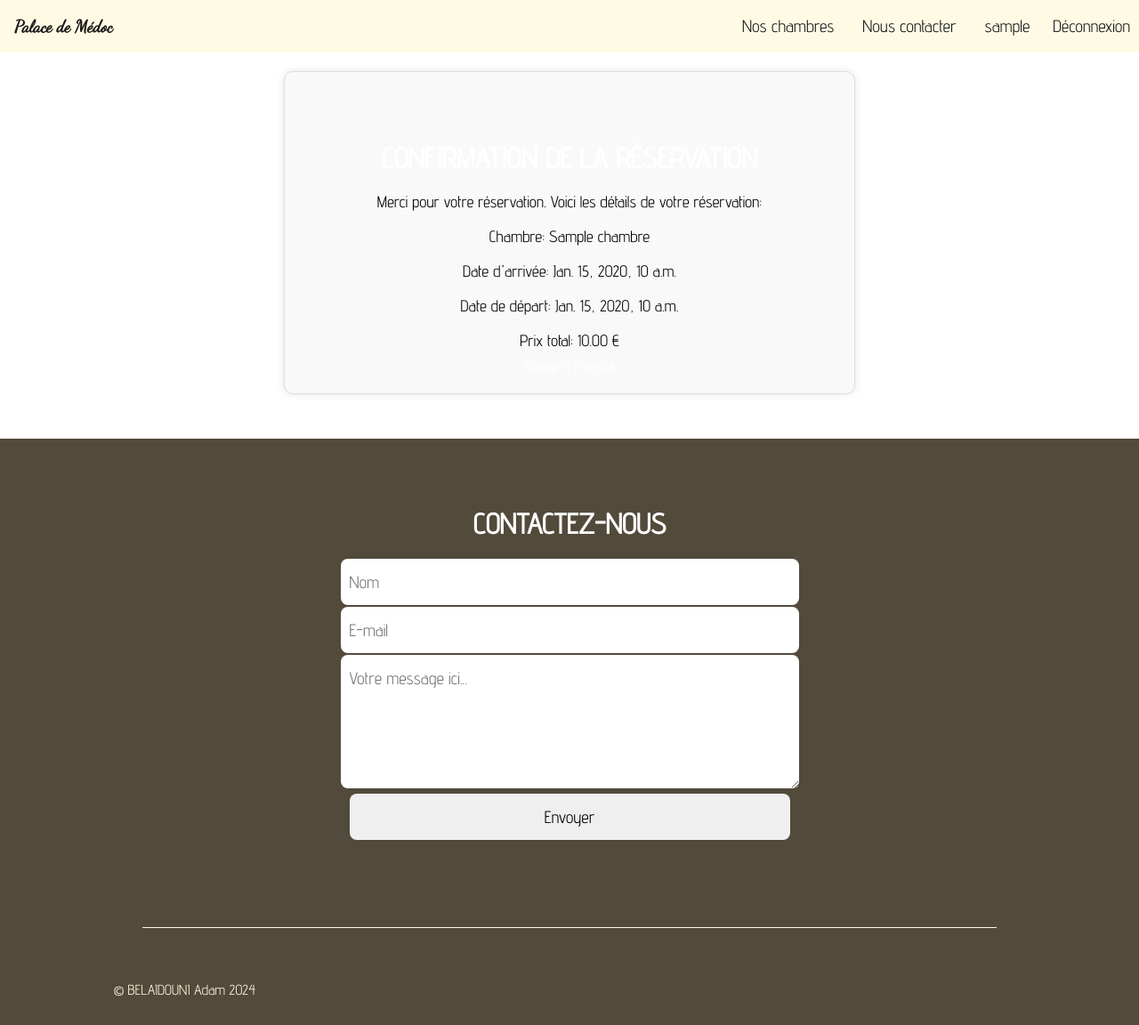
After one commit to AdamDz69/HotelReservation, a Django app: page /confirm_reservation/1 in a window 1280 px wide. The commit adds this page. Shown: the whole page at 89% size. Run offline with Django 5.2, Linux system fonts and the light colour scheme; a user stored in the database is signed in; tables that the repository leaves empty hold one stand-in row (values such as "Sample post").

Commit message:
mise à jour projet

```diff
--- a/hotel_reservation/settings.py
+++ b/hotel_reservation/settings.py
@@ -110,6 +110,11 @@ AUTH_PASSWORD_VALIDATORS = [
 # Internationalization
 # https://docs.djangoproject.com/en/5.0/topics/i18n/
 
+
+LOGIN_URL = 'login'
+LOGIN_REDIRECT_URL = 'index'
+LOGOUT_REDIRECT_URL = 'login'
+
 LANGUAGE_CODE = 'en-us'
 
 TIME_ZONE = 'UTC'
@@ -137,3 +142,4 @@ STATICFILES_DIRS = [
 # https://docs.djangoproject.com/en/5.0/ref/settings/#default-auto-field
 
 DEFAULT_AUTO_FIELD = 'django.db.models.BigAutoField'
+PASSWORD_RESET_REDIRECT_URL = 'password_reset_done'
--- a/reservApp/models.py
+++ b/reservApp/models.py
@@ -17,6 +17,7 @@ class Reservation(models.Model):
     start = models.DateTimeField(null=True, blank=True)
     end = models.DateTimeField(null=True, blank=True)
     chambre = models.ForeignKey(Chambre, on_delete=models.CASCADE, related_name='reservations', null=True, blank=True)
+    author = models.ForeignKey('auth.User', on_delete=models.CASCADE, null=True, blank=True)
 
     class Meta:
         db_table = "reservations"
--- a/reservApp/templates/base.html
+++ b/reservApp/templates/base.html
@@ -2,38 +2,78 @@
 <!DOCTYPE html>
 <html lang="fr">
   <head>
-    <meta charset="UTF-8">
+    <meta charset="UTF-8" />
     <title>Palace de Médoc</title>
-    <link rel="stylesheet" href="style/dz.css">
-    <link rel="stylesheet" href="https://cdnjs.cloudflare.com/ajax/libs/font-awesome/4.7.0/css/font-awesome.css">
+    <link rel="stylesheet" href="style/dz.css" />
+    <link
+      rel="stylesheet"
+      href="https://cdnjs.cloudflare.com/ajax/libs/font-awesome/4.7.0/css/font-awesome.css"
+    />
   </head>
   <body>
     <header>
+      {% if user.is_authenticated %}
       <nav>
         <ul>
-                <li id="logo"><a href="{% url 'index' %}"><p2>Palace de Médoc</p2></a></li>
-                <li><a href="#contact"><p2>Nous contacter</p2></a></li>
-                <li><a href="ggmap.html"><p2>Nous trouver</p2></a></li>
-                <li><a href="{% url 'chambres' %}"><p2>Nos chambres</p2></a></li>
+          <li id="logo">
+            <a href="{% url 'index' %}"><p2>Palace de Médoc</p2></a>
+          </li>
+          <li>
+            <form action="{% url 'logout' %}" method="post">
+              {% csrf_token %}
+              <button type="submit" id="buttonDeconnexion">Déconnexion</button>
+            </form>
+          </li>
+          <li>
+            <a href="#">{{user}}</a>
+          </li>
+          <li>
+            <a href="#contact"><p2>Nous contacter</p2></a>
+          </li>
+          <li>
+            <a href="{% url 'chambres' %}"><p2>Nos chambres</p2></a>
+          </li>
         </ul>
       </nav>
+      {% else %}
+      <nav>
+        <ul>
+          <li id="logo">
+            <a href="{% url 'index' %}"><p2>Palace de Médoc</p2></a>
+          </li>
+          <li>
+            <a href="{% url 'login' %}"><p2>Se connecter</p2></a>
+          </li>
+          <li>
+            <a href="#contact"><p2>Nous contacter</p2></a>
+          </li>
+          <li>
+            <a href="ggmap.html"><p2>Nous trouver</p2></a>
+          </li>
+          <li>
+            <a href="{% url 'chambres' %}"><p2>Nos chambres</p2></a>
+          </li>
+        </ul>
+      </nav>
+      {% endif %}
     </header>
 
     <div id="content">
       <!-- Le contenu spécifique de chaque page sera ajouté ici -->
-        {% block content %}
-        {% endblock %}
+      {% block content %} {% endblock %}
     </div>
 
     <footer>
       <h2 id="contact">Contactez-nous</h2>
       <form>
-            <input placeholder="Nom">
-            <input placeholder="E-mail">
+        <input placeholder="Nom" />
+        <input placeholder="E-mail" />
         <textarea placeholder="Votre message ici..."></textarea>
-            <input type="button" value="Envoyer" onclick="OnOff();">
+        <input type="button" value="Envoyer" onclick="OnOff();" />
         <p></p>
-            <span id="texte" style="visibility: hidden;">Le message a bien été envoyé</span><br />
+        <span id="texte" style="visibility: hidden"
+          >Le message a bien été envoyé</span
+        ><br />
       </form>
       <div id="deuxiemeTrait"></div>
       <div id="copyrightEtIcons">
@@ -58,14 +98,14 @@
     </script>
 
     <style>
-    @import url('https://fonts.googleapis.com/css?family=Advent+Pro|Dancing+Script&display=swap');
+      @import url("https://fonts.googleapis.com/css?family=Advent+Pro|Dancing+Script&display=swap");
 
       html {
         scroll-behavior: smooth;
       }
 
       body {
-  font-family: 'Advent Pro', sans-serif;
+        font-family: "Advent Pro", sans-serif;
         padding: 0;
         margin: 0;
       }
@@ -84,11 +124,10 @@ h2 {
         color: white;
       }
 
-h4{
+      h4 {
         color: white;
-
       }
-h5{
+      h5 {
         color: black;
         text-transform: uppercase;
         text-align: center;
@@ -99,11 +138,23 @@ a {
         text-decoration: none;
         color: white;
       }
+
+      /* ****************** BUTTON ******************** */
+      #buttonDeconnexion {
+        background-color: #fffae1;
+        color: black;
+        border-radius: 8px;
+        border: none;
+        font-size: 1.0em;
+        font-family: "Advent Pro", sans-serif;
+        margin-top: 3px;
+      }
       /* ******************* NAVBAR ******************* */
       nav {
         overflow: hidden;
-  background-color: #FFFAE1;
+        background-color: #fffae1;
         position: fixed;
+        top: 0;
         width: 100%;
         opacity: 0.9;
       }
@@ -116,9 +167,10 @@ header li a {
         display: block;
         text-align: center;
         padding: 18px 16px;
+        color: black;
       }
       #logo {
-  font-family: 'Dancing Script', cursive;
+        font-family: "Dancing Script", cursive;
         font-weight: bold;
         float: left;
       }
@@ -130,7 +182,7 @@ header li a {
         height: 799px;
       }
       h1 {
-  font-family: 'Dancing Script', cursive;
+        font-family: "Dancing Script", cursive;
         text-align: center;
         color: antiquewhite;
         font-size: 6em;
@@ -141,12 +193,12 @@ h1 {
         height: 1px;
         width: 25%;
         margin: -3px auto;
-  background-color: #FFFAE1;
+        background-color: #fffae1;
         box-shadow: 1px 3px 2px black;
       }
       h3 {
         text-align: center;
-  color:antiquewhite;
+        color: antiquewhite;
         font-size: 3em;
         text-shadow: 1px 3px 2px black;
       }
@@ -156,10 +208,10 @@ h3 {
         padding: 10px 0px 100px 0;
         text-align: center;
       }
-p{
-  color: white;
+      p {
+        color: black;
       }
-p2{
+      p2 {
         color: black;
       }
       #texteIntro {
@@ -173,7 +225,7 @@ p2{
         padding: 30px 10%;
       }
       .imagesPrestations h4 {
-  font-family: 'Dancing Script', cursive;
+        font-family: "Dancing Script", cursive;
         text-align: center;
         font-size: 1.8em;
         margin: 15px;
@@ -181,7 +233,7 @@ p2{
       }
       .imagesPrestations img {
         border-radius: 10px;
-  box-shadow: 5px 5px 3px 1px rgba(0,0,0,0.7);
+        box-shadow: 5px 5px 3px 1px rgba(0, 0, 0, 0.7);
       }
       .imagesPrestations img:hover {
         opacity: 0.5;
@@ -215,32 +267,34 @@ p2{
         width: 55%;
         max-width: 550px;
         float: left;
-  box-shadow: 6px 6px 28px -1px rgba(0,0,0,0.75);
+        box-shadow: 6px 6px 28px -1px rgba(0, 0, 0, 0.75);
       }
       #tourisme p {
         height: 45px;
         width: 235px;
-  background-color: #01DF74;
-  float:right;
+        background-color: #01df74;
+        float: right;
         margin: 50px -180px 0 0;
         font-size: 1.5em;
         text-align: center;
         padding-top: 15px;
-  box-shadow: 4px 4px 0 1px rgba(90,161,43,1);
+        box-shadow: 4px 4px 0 1px rgba(90, 161, 43, 1);
       }
-#tourisme #chateau, #tourisme #vignoble {
+      #tourisme #chateau,
+      #tourisme #vignoble {
         float: right;
       }
-#chateau p, #vignoble p {
+      #chateau p,
+      #vignoble p {
         float: left;
         background-color: cyan;
         margin-left: -180px;
-  box-shadow: -4px 4px 0 1px rgba(15,154,156,1);
+        box-shadow: -4px 4px 0 1px rgba(15, 154, 156, 1);
       }
       /* ******************* FOOTER ******************** */
       footer {
-  background-color: #524A3A;
-  color: #FFFAE1;
+        background-color: #524a3a;
+        color: #fffae1;
         padding: 20px 0 10px 0;
         text-align: center;
       }
@@ -248,32 +302,24 @@ form {
         margin: 0 auto;
         max-width: 900px;
       }
-input, textarea, button {
+      input,
+      textarea,
+      button {
         border: none;
-  width: 55%;
         padding: 15px 10px;
         margin: 1px 0;
         font-size: 1.2em;
-  font-family: 'Advent Pro', sans-serif;
+        font-family: "Advent Pro", sans-serif;
         border-radius: 8px;
       }
       textarea {
         height: 120px;
       }
-button {
-  font-size: 1.5em;
-  background-color: #FFFAE1;
-}
-button:hover {
-  background-color: #e55039;
-  color: #FFFAE1;
-  cursor: pointer;
-  transition: 0.3s ease-in-out;
-}
+
       #deuxiemeTrait {
         height: 1px;
         width: 75%;
-  background-color: #FFFAE1;
+        background-color: #fffae1;
         margin: 60px auto;
       }
       #copyrightEtIcons {
@@ -284,7 +330,7 @@ button:hover {
       #copyright {
         width: 50%;
         text-align: left;
-  color: #FFFAE1;
+        color: #fffae1;
       }
       #icons {
         width: 50%;
@@ -294,15 +340,12 @@ button:hover {
         display: inline-block;
         padding: 0 15px;
         font-size: 1.3em;
-  color: #FFFAE1;
+        color: #fffae1;
       }
       #icons a:hover {
         transform: scale(1.5);
         transition: 0.1s;
       }
-
     </style>
   </body>
-
-
 </html>
--- /dev/null
+++ b/reservApp/templates/confirm_reservation.html
@@ -0,0 +1,54 @@
+{% extends "base.html" %} {% block content %}
+<div class="container">
+  <h2>Confirmation de la réservation</h2>
+  <p>Merci pour votre réservation. Voici les détails de votre réservation:</p>
+  <p>Chambre: {{ reservation.chambre.nom }}</p>
+  <p>Date d'arrivée: {{ reservation.start }}</p>
+  <p>Date de départ: {{ reservation.end}}</p>
+  <p>Prix total: {{ reservation.chambre.prix }} €</p>
+  <a href="{% url 'index' %}">Retour à l'accueil</a>
+</div>
+
+<style>
+  .container {
+    max-width: 600px;
+    margin: 50px auto;
+    padding: 20px;
+    border: 1px solid #ddd;
+    border-radius: 10px;
+    box-shadow: 0 0 10px rgba(0, 0, 0, 0.1);
+    background-color: #f9f9f9;
+    text-align: center;
+    margin-top: 80px;
+  }
+
+  h2 {
+    margin-bottom: 20px;
+    font-size: 24px;
+    color: #333;
+  }
+
+  p {
+    font-size: 18px;
+    color: #555;
+    margin-bottom: 10px;
+  }
+
+  a.btn {
+    display: inline-block;
+    padding: 10px 20px;
+    font-size: 16px;
+    color: white;
+    background-color: #01df74;
+    border: none;
+    border-radius: 5px;
+    text-decoration: none;
+    transition: background-color 0.3s, box-shadow 0.3s;
+  }
+
+  a.btn:hover {
+    background-color: #00b960;
+    box-shadow: 0px 0px 10px 3px rgba(0, 185, 96, 0.5);
+  }
+</style>
+{% endblock %}
--- a/reservApp/urls.py
+++ b/reservApp/urls.py
@@ -2,11 +2,17 @@ from django.urls import path
 from . import views
 from .views import index, chambres, show_chambre
 from django.contrib import admin
+from django.contrib.auth import views as auth_views
 
 urlpatterns = [
     path("",views.index,name="index"),
     path("chambres",views.chambres,name="chambres"),
     path("chambre/<int:chambre_id>/",views.show_chambre,name="show_chambre"),
     path('create_reservation/<int:chambre_id>', views.create_reservation, name='create_reservation'),
+    path("confirm_reservation/<int:chambre_id>",views.confirm_reservation,name='confirm_reservation'),
+    path('login/', auth_views.LoginView.as_view(template_name='login.html'), name='login'),
+    path('logout/', auth_views.LogoutView.as_view(), name='logout'),
+    path('signup/', views.signup, name='signup'),
+
 
 ]
--- a/reservApp/views.py
+++ b/reservApp/views.py
@@ -6,7 +6,11 @@ from django.contrib.auth.decorators import login_required
 from datetime import datetime
 from django.shortcuts import render, redirect
 from .forms import ReservationForm
+from .forms import SignUpForm
+from django.contrib.auth import login, authenticate
+from django.contrib.auth.forms import UserCreationForm
 
+@login_required
 def index(request):
     # Récupérer toutes les chambres depuis la base de données
     chambres = Chambre.objects.all()
@@ -14,17 +18,19 @@ def index(request):
     # Passer les chambres au template pour l'affichage
     return render(request, 'index.html', {'chambres': chambres})
 
-
+@login_required
 def chambres(request):
     chambres = Chambre.objects.all()
     return render(request, 'chambres.html', {'chambres': chambres})
 
+@login_required
 def show_chambre(request, chambre_id):
     chambre = Chambre.objects.get(id = chambre_id)
     return render(request, 'show_chambre.html', {'chambre' : chambre})
 
 from django.db.models import Q
 
+@login_required
 def create_reservation(request, chambre_id):
     chambre = Chambre.objects.get(pk=chambre_id)  # Récupérer la chambre correspondant à l'ID
     context = {'chambre': chambre}
@@ -55,20 +61,46 @@ def create_reservation(request, chambre_id):
                 name=name,
                 start=start,
                 end=end,
-                chambre=chambre  # Associer la réservation à la chambre correspondante
+                chambre=chambre , # Associer la réservation à la chambre correspondante
+                author=request.user,  # Associer la réservation à l'utilisateur connecté
             )
-            return redirect('index')  # Redirigez vers une vue de confirmation
+            return redirect('confirm_reservation', chambre_id=nouvelle_reservation.chambre.id)  # Redirigez vers une vue de confirmation
     else:
         form = ReservationForm()
 
     return render(request, 'create_reservation.html', {'form': form})
 
+@login_required
 def add_reservation(request):
     title = request.GET.get("title")
     start = request.GET.get("start")
     end = request.GET.get("end")
-    reservation = Reservation(name=title, start=start, end=end)
+    reservation = Reservation(name=title, start=start, end=end, author=request.user)
     reservation.save()
     data = {}
 
     return JsonResponse(data)
+
+@login_required
+def confirm_reservation(request, chambre_id):
+    chambre = Chambre.objects.get(pk=chambre_id)
+    reservation = Reservation.objects.filter(chambre=chambre).last()
+    return render(request, 'confirm_reservation.html', {'reservation': reservation})
+
+
+
+def signup(request):
+    if request.method == 'POST':
+        form = SignUpForm(request.POST)
+        if form.is_valid():
+            user = form.save()
+            user.refresh_from_db()  # Charger le profil utilisateur créé automatiquement
+            user.email = form.cleaned_data.get('email')
+            user.save()
+            raw_password = form.cleaned_data.get('password1')
+            user = authenticate(username=user.username, password=raw_password)
+            login(request, user)
+            return redirect('index')  # Rediriger vers la page d'accueil après l'inscription
+    else:
+        form = SignUpForm()
+    return render(request, 'signup.html', {'form': form})
```
Also changed, not shown: reservApp/forms.py (+10 -0 lines), reservApp/templates/chambres.html (+44 -10 lines), reservApp/templates/create_reservation.html (+29 -13 lines), reservApp/templates/index.html (+32 -25 lines), reservApp/templates/login.html (added, +17 -0 lines), reservApp/templates/show_chambre.html (+51 -7 lines), reservApp/templates/signup.html (added, +14 -0 lines), reservApp/migrations/0004_reservation_author.py (added). Lines whose indentation alone changed are shown as unchanged.
